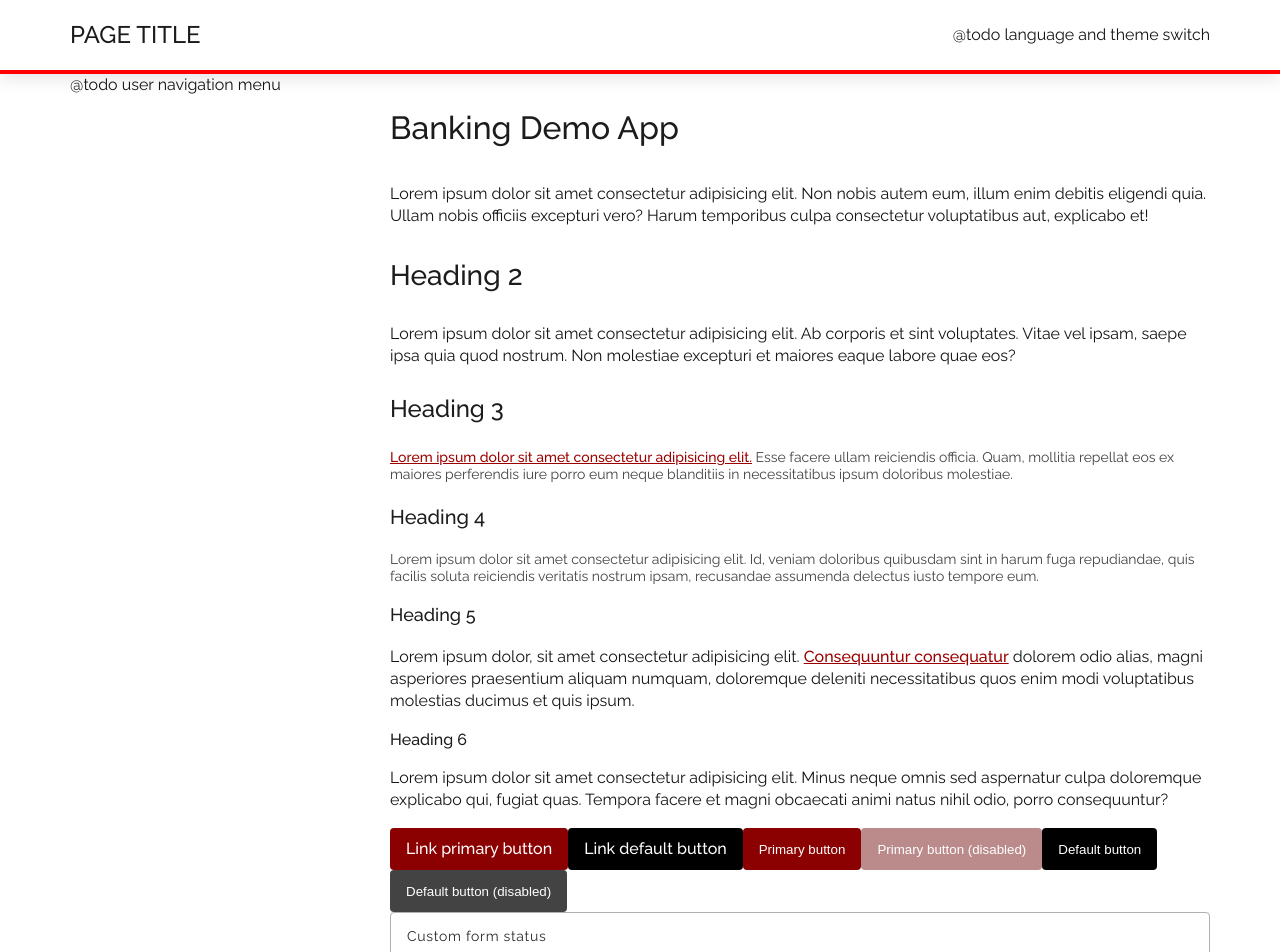
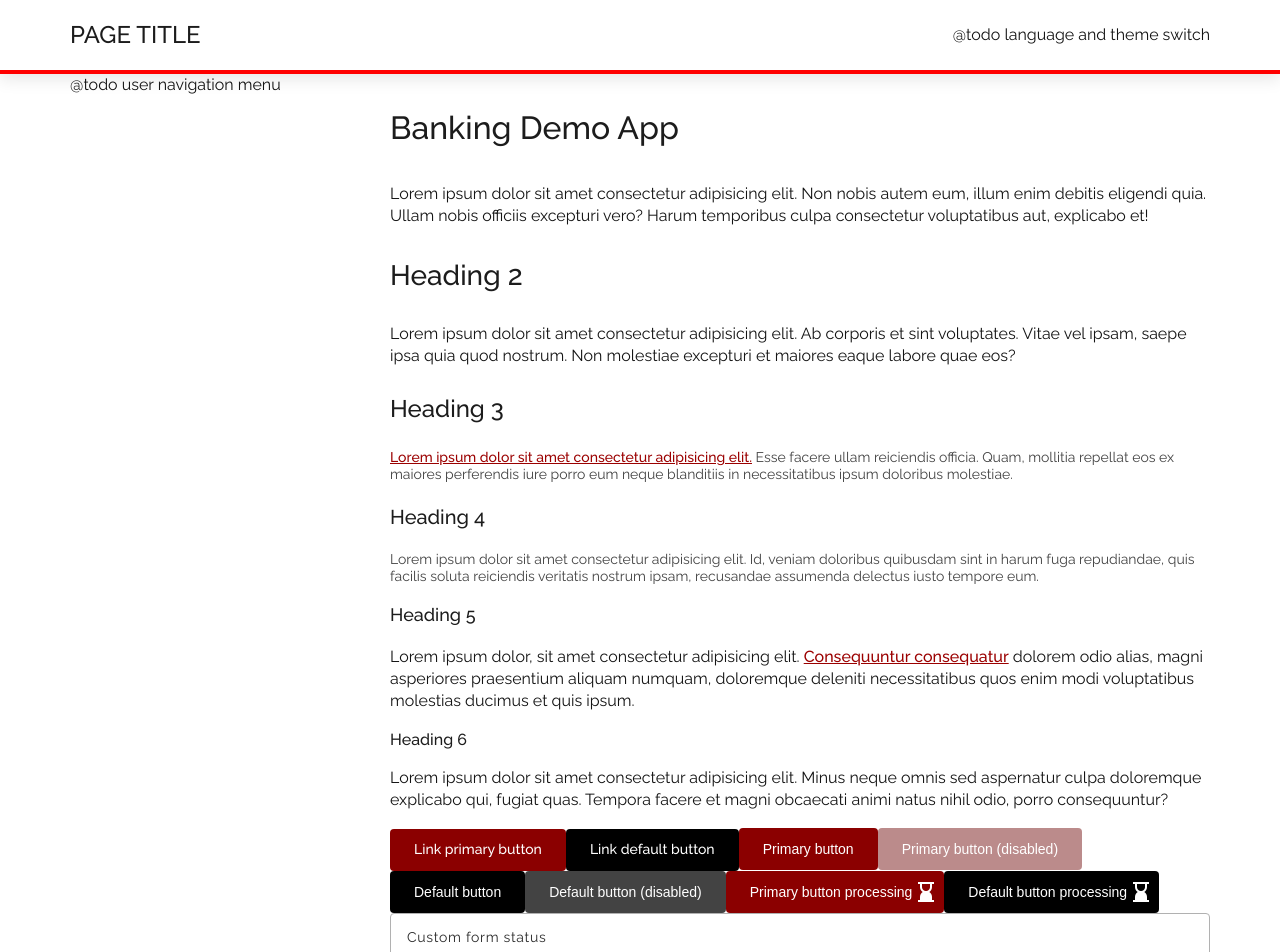
Before and after one commit to ArtemGrachov/banking-vue, a Vue app: page / in a window 1280 px wide. Shown: the top 952 px of the page. Built offline with nearby package versions, Linux system fonts and the light colour scheme.

Commit message:
feat: button loader, BDA-60

```diff
--- a/index.html
+++ b/index.html
@@ -1,14 +1,20 @@
 <!DOCTYPE html>
 <html lang="">
+
 <head>
   <meta charset="UTF-8">
   <link rel="icon" href="/favicon.ico">
   <meta name="viewport" content="width=device-width, initial-scale=1.0">
   <title>Vite App</title>
-    <link rel="stylesheet" href="https://fonts.googleapis.com/css2?family=Material+Symbols+Outlined:opsz,wght,FILL,GRAD@20..48,100..700,0..1,-50..200&icon_names=more_vert" />
+  <link
+    rel="stylesheet"
+    href="https://fonts.googleapis.com/css2?family=Material+Symbols+Outlined:opsz,wght,FILL,GRAD@24,400,0,0&icon_names=hourglass_bottom,more_vert"
+  />
 </head>
+
 <body>
   <div id="app"></div>
   <script type="module" src="/src/main.ts"></script>
 </body>
+
 </html>
--- a/src/components/buttons/Button.vue
+++ b/src/components/buttons/Button.vue
@@ -1,12 +1,15 @@
 <script setup lang="ts">
-import { type AnchorHTMLAttributes, type ButtonHTMLAttributes, computed } from 'vue';
+import { computed, defineAsyncComponent } from 'vue';
+
+const IconLoader = defineAsyncComponent(() => import('@/components/loaders/IconLoader.vue'));
 
 interface IProps {
   variant?: 'default' | 'primary';
   as?: 'button' | 'a';
+  isProcessing?: boolean;
 }
 
-const { variant, as = 'button' } = defineProps<IProps>();
+const { variant, as = 'button', isProcessing } = defineProps<IProps>();
 
 const hostClassNames = computed(() => {
   const result: string[] = [];
@@ -22,6 +25,9 @@ const hostClassNames = computed(() => {
 <template>
   <component :is="as" class="button" :class="hostClassNames">
     <slot />
+    <span v-if="isProcessing" class="loader">
+      <IconLoader class="loader-icon" />
+    </span>
   </component>
 </template>
 
@@ -35,4 +41,14 @@ const hostClassNames = computed(() => {
     @include buttons.button-primary();
   }
 }
+
+.loader {
+  position: relative;
+}
+
+.loader-icon {
+  position: absolute;
+  top: -0.5em;
+  left: -0.25em;
+}
 </style>
--- /dev/null
+++ b/src/components/loaders/IconLoader.vue
@@ -0,0 +1,24 @@
+<template>
+  <span class="material-symbols-outlined icon-loader">
+    hourglass_bottom
+  </span>
+</template>
+
+<style lang="scss" scoped>
+.icon-loader {
+  animation-name: icon-loader;
+  animation-iteration-count: infinite;
+  animation-duration: 1s;
+  line-height: 1;
+}
+
+@keyframes icon-loader {
+  50%, 70% {
+    transform: rotate(180deg);
+  }
+
+  71% {
+    transform: rotate(0);
+  }
+}
+</style>
--- a/src/styles/mixins/buttons.scss
+++ b/src/styles/mixins/buttons.scss
@@ -23,9 +23,10 @@
   border-radius: 4px;
   text-decoration: none;
   gap: 8px;
-  padding: 0 16px;
+  padding: 0 24px;
   background: black;
   color: white;
+  font-size: 14px;
 
   @include breakpoints.sm() {
     width: auto;
--- a/src/views/dashboard/ViewDashboard.vue
+++ b/src/views/dashboard/ViewDashboard.vue
@@ -62,6 +62,12 @@ import Input from '@/components/inputs/Input.vue';
     <Button disabled>
       Default button (disabled)
     </Button>
+    <Button variant="primary" :is-processing="true">
+      Primary button processing
+    </Button>
+    <Button :is-processing="true">
+      Default button processing
+    </Button>
     <form v-on:submit.prevent>
       <FormStatus>
         Custom form status
```
Lines whose indentation alone changed are shown as unchanged.
